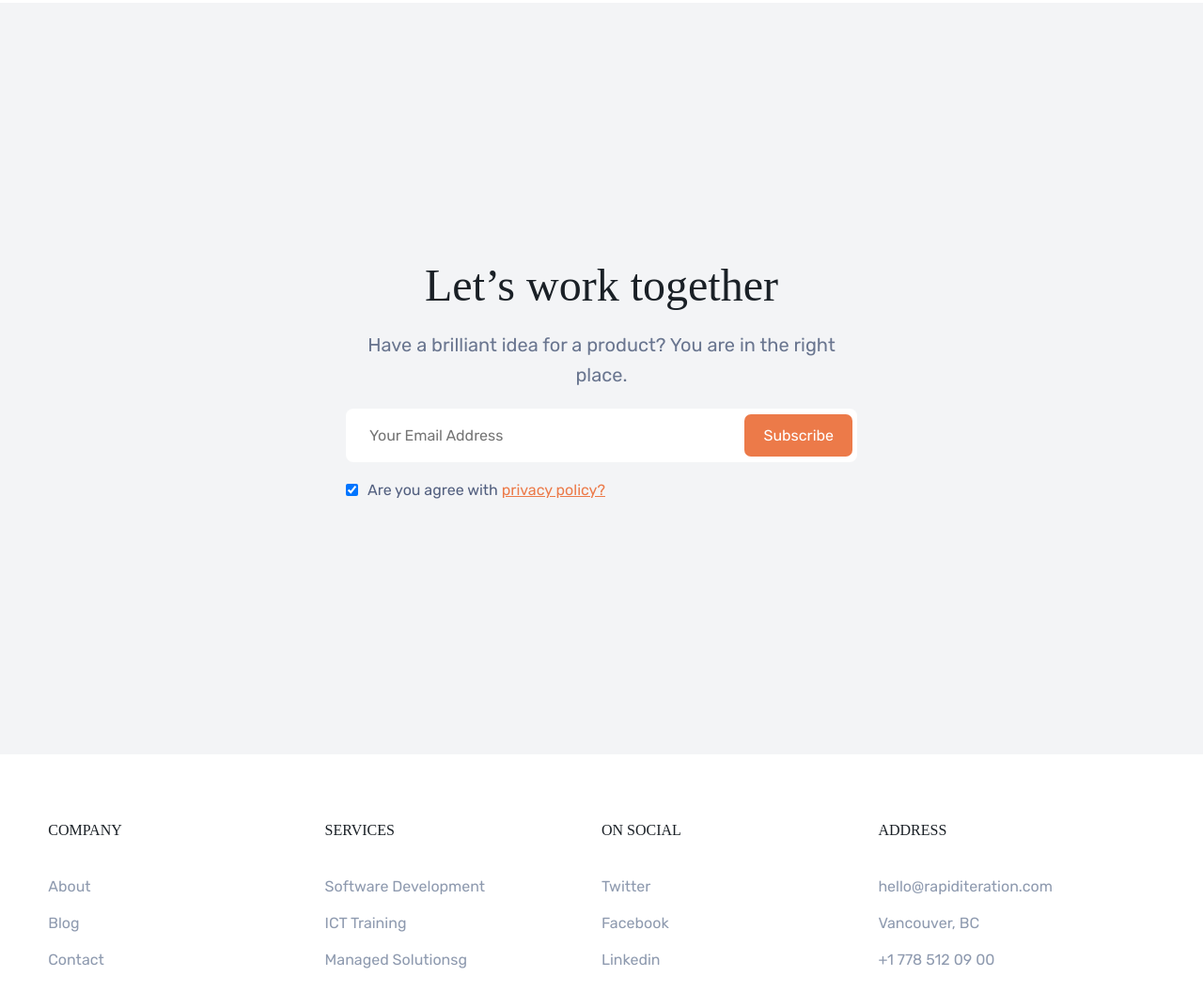
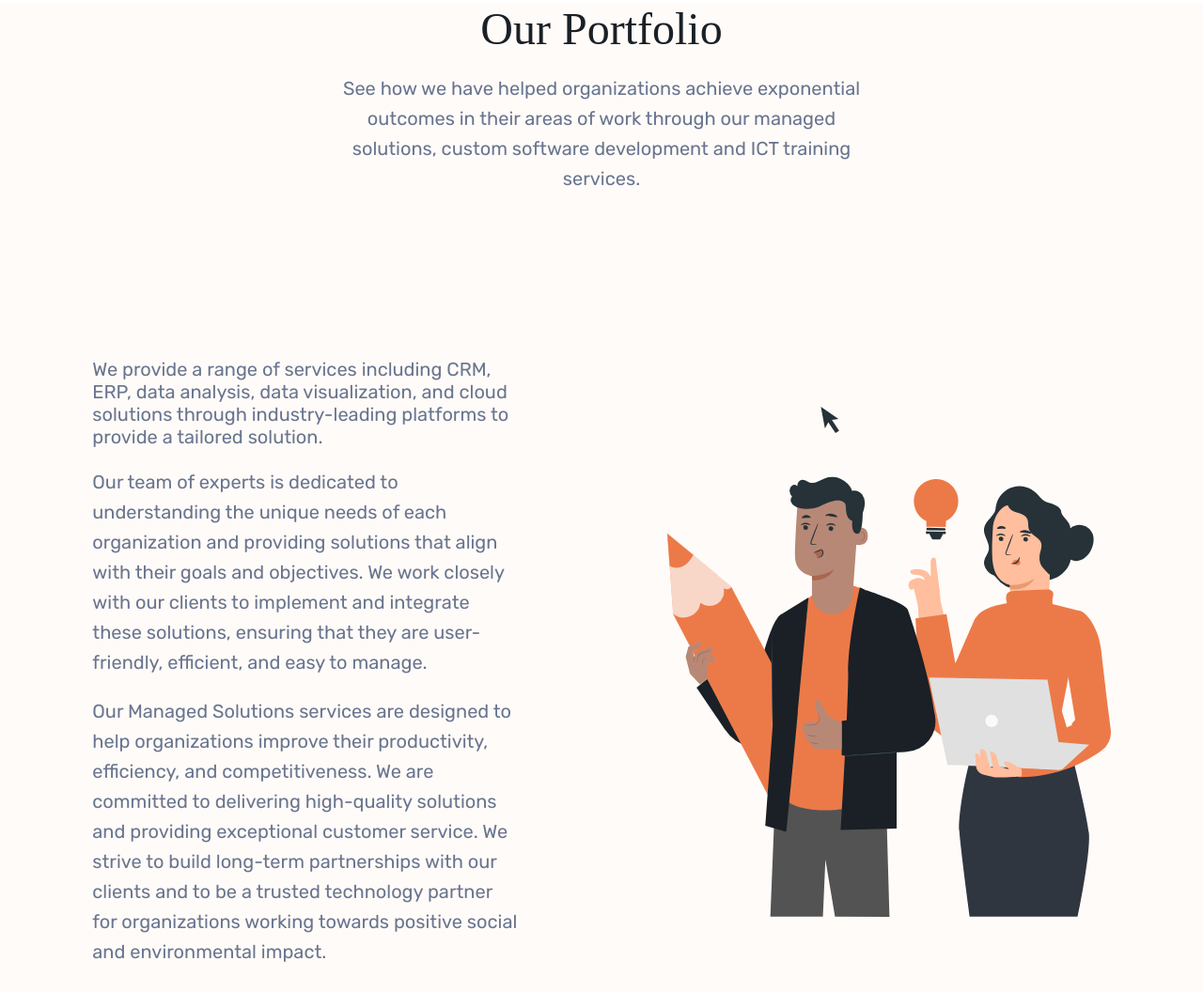
Before and after one commit to SulimanHakimi/clone, a plain HTML site: page html/services.html in a window 1280 px wide. Shown: the part 2797-3853 px from the top of the page at 94% size. Drawn offline with Linux system fonts and the light colour scheme; a web font is replaced by a local one.

Commit message:
finished

```diff
--- a/html/services.html
+++ b/html/services.html
@@ -102,6 +102,31 @@
                   </div>
             </div>
         </section>
+        <section class="">
+          <div class="padding ser-sec">
+            <div class="company-page-2-top">
+              <h1 class="title">Our Portfolio
+              </h1>
+              <p class="p">See how we have helped organizations achieve exponential outcomes in their areas of work through our managed solutions, custom software development and ICT training services.</p>
+          </div>
+          <div class="padding company-page-1 service-page-1">
+            <div class="company-page-1-cc-card"><div class="company-page-1-content ">
+
+                <p class="servic-page-1-p p">
+                  We provide a range of services including CRM, ERP, data analysis, data visualization, and cloud solutions through industry-leading platforms to provide a tailored solution.</p>
+                <p class="p">
+
+                  Our team of experts is dedicated to understanding the unique needs of each organization and providing solutions that align with their goals and objectives. We work closely with our clients to implement and integrate these solutions, ensuring that they are user-friendly, efficient, and easy to manage.</p>
+
+                <p class="p">Our Managed Solutions services are designed to help organizations improve their productivity, efficiency, and competitiveness. We are committed to delivering high-quality solutions and providing exceptional customer service. We strive to build long-term partnerships with our clients and to be a trusted technology partner for organizations working towards positive social and environmental impact.</p>
+              </div>
+              <div class="company-page-1-img-div">
+                <img src="../rapidIterationChallenge/image-11.svg" alt="" />
+              </div>
+            </div>
+          </div >
+          </div>
+        </section>
         <section class="conatct-footer-sec">
           <div class="padding conatct-footer">
             <h1 class="title">Let’s work together</h1>
--- a/styles/style.css
+++ b/styles/style.css
@@ -972,3 +972,11 @@ input::-webkit-inner-spin-button {
   width: 85%;
   margin: 0px auto;
 }
+/* service */
+.ser-sec {
+  display: flex;
+  flex-direction: column !important;
+  align-items: center;
+  justify-content: center;
+  height: 150vh;
+}
```
Also changed, not shown: html/blog.html (+3 -3 lines), html/company.html (+1 -1 lines).
